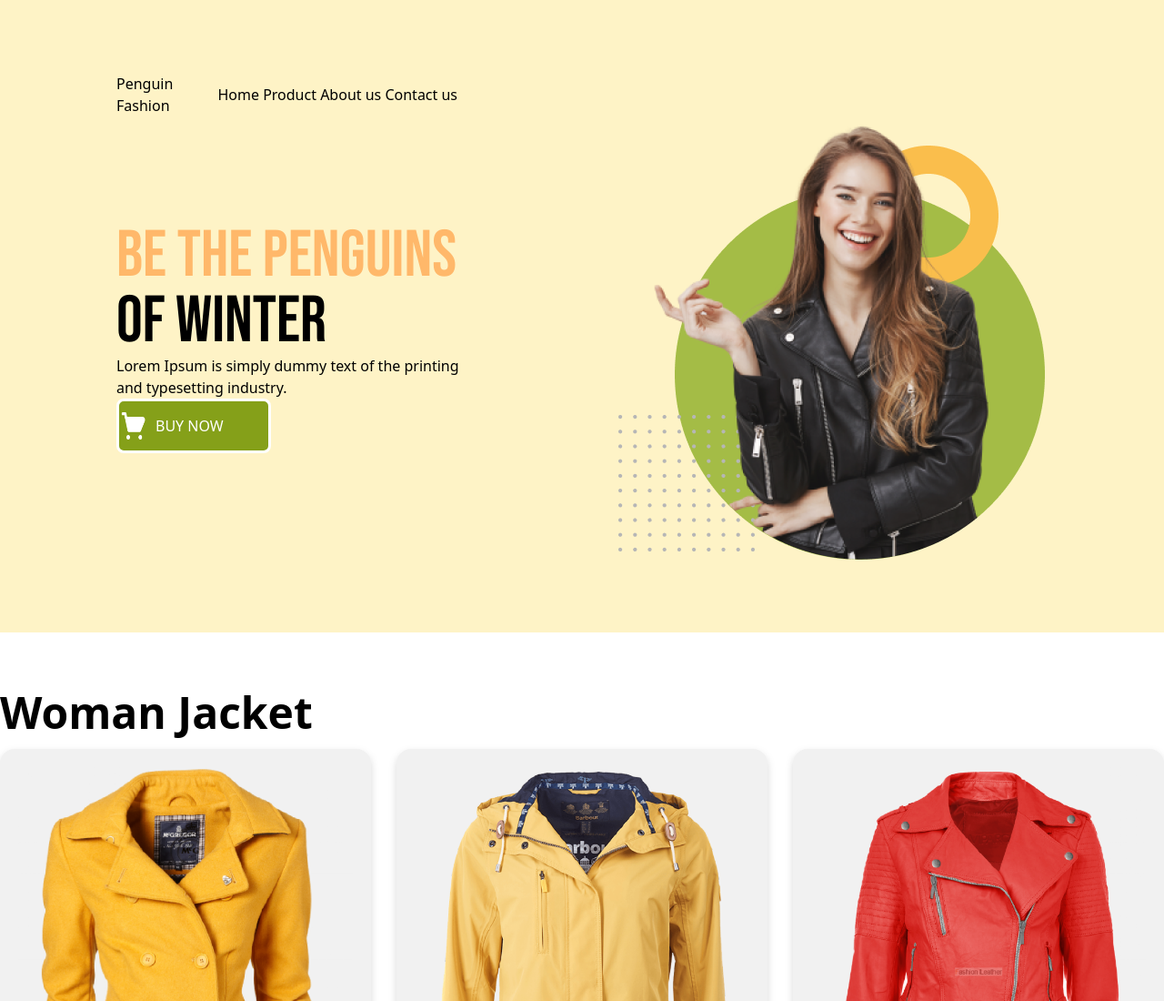
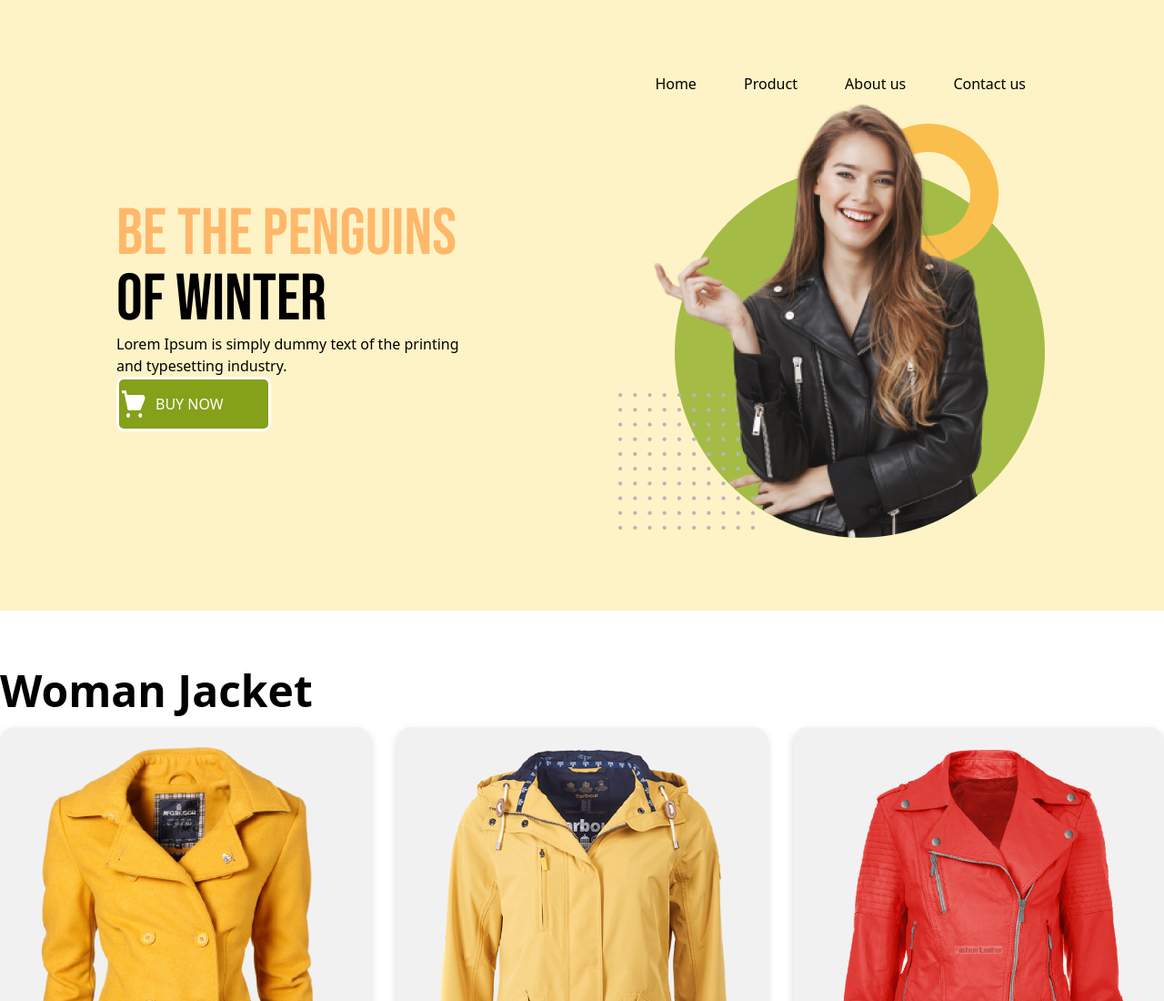
Before and after one commit to raselhius-48/penguin-fashion-tailwind, a plain HTML site: page index.html in a window 1280 px wide. Shown: the top 1100 px of the page at 91% size. Drawn offline with nearby package versions, Linux system fonts and the light colour scheme.

Commit message:
added an navber

```diff
--- a/index.html
+++ b/index.html
@@ -23,17 +23,17 @@
     <header class="max-w-7xl mx-auto bg-amber-100 py-20 px-4 md:px-32">
         <!-- nav section -->
         <nav>
-            <div class="paren-nav flex justify-between items-center ">
+            <div class="paren-nav flex justify-between items-center mx-auto ">
                 <div>
-                    <a href="">Penguin Fashion</a>
-                    <a href="icons/logo.png"></a>
+                    <a class="bg-[red]" href="icons/logo.png"></a>
+                    <!-- <a href="icons/logo.png"></a> -->
                 </div>
-                <div class="container flex justify-between space-x-3">
-                    <div class="">
-                        <a href="">Home</a>
-                        <a href="">Product</a>
-                        <a href="">About us</a>
-                        <a href="">Contact us</a>
+                <div class="container flex justify-end ">
+                    <div>
+                        <a class="mx-6" href="">Home</a>
+                        <a class="mx-6" href="">Product</a>
+                        <a class="mx-6" href="">About us</a>
+                        <a class="mx-6" href="">Contact us</a>
                     </div>
                 </div>
             </div>
@@ -222,10 +222,10 @@
 
     </main>
     <footer class="bg-[#E5E5E5] max-w-7xl mx-auto py-11 space-x-16">
-        <div class="footer-parent grid grid-cols-2">
+        <div class="footer-parent grid grid-cols-1 lg:grid-cols-2">
             <div class="left-div gap-y-6">
                 <div
-                    class="one w-[489px] h-[135px] flex justify-center  mx-auto drop-shadow-2xl my-5 bg-white rounded-lg ">
+                    class="one w-[489px] h-[135px] flex justify-center   mx-auto drop-shadow-2xl my-5 bg-white rounded-lg ">
                     <div class="h-[150px] w-[120px] px-3 py-5"><img src="icons/house.png" alt=""></div>
                     <div>
                         <h1 class="text-3xl text-black">Find the Perfect Fit</h1>
```
